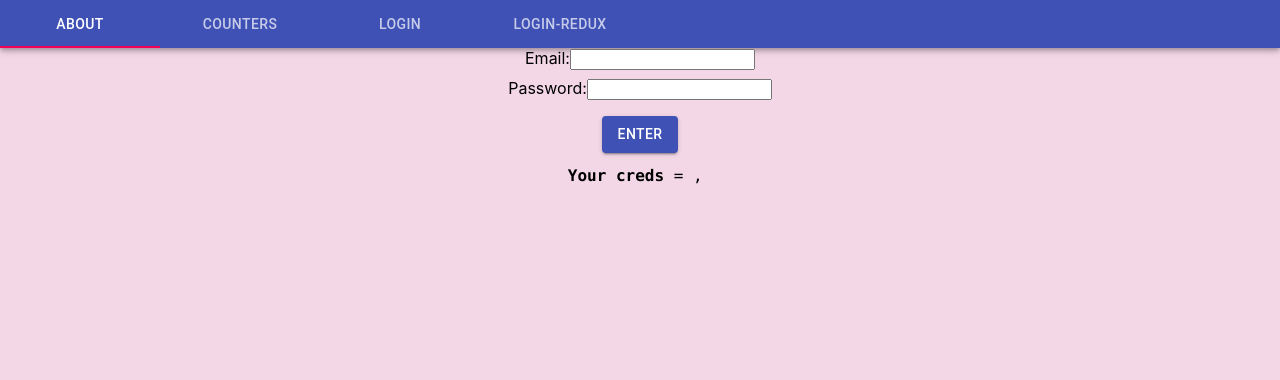
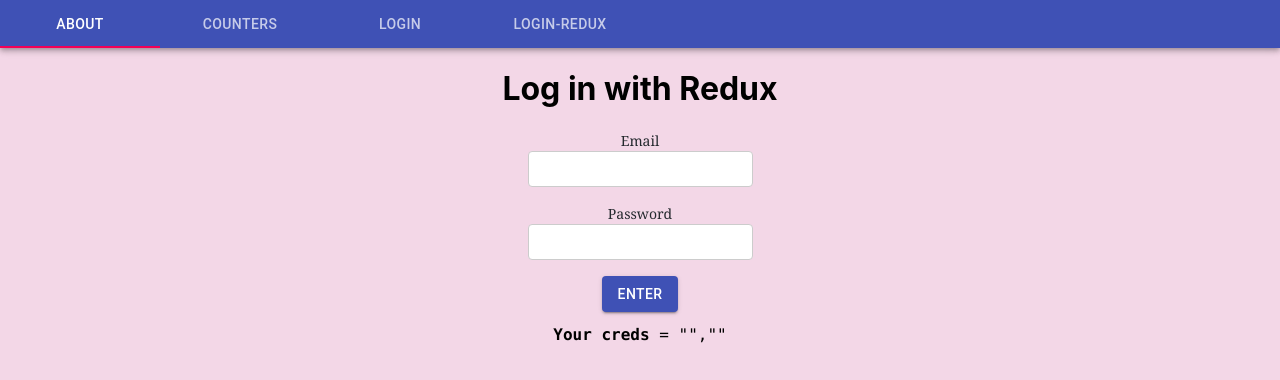
Before and after one commit to mashanobeard/second-task, a React (Create React App) app in the folder counter-counter/: page /Login-Redux in a window 1280 px wide. Shown: the top 380 px of the page. Built offline with nearby package versions, Linux system fonts and the light colour scheme.

Commit message:
task-5-ready

```diff
--- a/counter-counter/src/App.js
+++ b/counter-counter/src/App.js
@@ -6,12 +6,12 @@ import About from './components/About';
 import CounterParent from './containers/CounterParent';
 import Other from './components/ErrorPage';
 import Login from "./components/Login";
-import LoginRedux from './components/LoginRedux/loginRedux';
 import LoginSuccess from './components/LoginRedux/loginSuccess';
+import LoginReduxContainer from './containers/LoginReduxContainer';
 
 
 function App() {
-const routes = ["/About","/Counters", "/Login","/Login-Redux",'/Login-Redux/Success'];
+const routes = ["/About","/Counters", "/Login","/Login-Redux",'/404', '/Login-Redux/Success'];
 const [value, setValue] = React.useState(0)
 const handleTabs=(e,val)=>{
   setValue(val)
@@ -61,9 +61,9 @@ const handleTabs=(e,val)=>{
       <Route path="/About" component ={About} />
       <Route path="/Counters" component ={CounterParent} />
       <Route path="/Login" component ={Login} />
-      <Route exact path="/Login-Redux" component ={LoginRedux} />
+      <Route exact path="/Login-Redux" component ={LoginReduxContainer} />
       <Route path="/Login-Redux/Success" component ={LoginSuccess} />
-      <Route path="*"component ={Other} />
+      <Route path="/404"component ={Other} />
 
       </Switch>
 
--- a/counter-counter/src/components/loginRedux/loginRedux.js
+++ b/counter-counter/src/components/loginRedux/loginRedux.js
@@ -1,74 +1,69 @@
-import React from "react";
-import * as yup from "yup";
-import { Formik, Form, Field } from "formik";
-import { Grid, Button } from "@material-ui/core";
+import React from 'react';
+import { Formik, Form } from 'formik';
+import { Button } from '@material-ui/core';
 import PropTypes from 'prop-types';
 
-
-const validationSchema = yup.object().shape({
-  email: yup.string().email('Email is invalid').required("Email is required"),
-  password: yup.string().typeError('Must be a string').required("Password is required").min(6,'min 6 symbols')
-})
-
-const LoginRedux = ({emailChange, passwordChange, onSubmit, emailSuccess, passwordSuccess }) => {
+//new with old login
 
 
-return(
+const LoginRedux = ({ emailUpdate, passwordUpdate, onSubmit, emailSuccess, passwordSuccess }) => {
+  return (
   <div>
-   <Formik validationSchema={validationSchema} >
-    <Form
+      <h1>Log in with Redux</h1>
+      <Formik>
+        <Form onSubmit={onSubmit}>
+          <div>
+              <p>
+                  <label htmlFor="email" className="names" >Email</label> <br/>
+                  <input
+                  className="inputs"
+                   type='email'
+                   name='email'
+                   onChange={emailUpdate}
+                   required
+                  //onBlur={handleBlur}
+                   />
+              </p>
+              <p>
+                  <label htmlFor="password" className="names">Password</label> <br/>
+                  <input
+                   className="inputs"
+                   type='password'
+                   name='password'
+                   onChange={passwordUpdate}
+                   required
+                   minLength ="6"
 
-      onSubmit={onSubmit}>
-      <Grid container direction="column" spacing={1}>
-        <Grid item>
-          Email:
-          <Field
-            color="secondary"
-            name="email"
-            label="Email"
-            type="email"
-            onChange = {emailChange}
+                   //onBlur={handleBlur}
                     />
-        </Grid>
-        <Grid item>
-          Password:
-          <Field
-            color="secondary"
-            name="password"
-            label="Password"
-            type="password"
-            onChange = {passwordChange}
-          />
-        </Grid>
-        <Grid item>
-        </Grid>
-        <Grid item>
+              </p>
+
               <Button
                 variant="contained"
                 color="primary"
-            type="submit">
-            Enter
-          </Button>
-        </Grid>
-      </Grid>
+                type='submit'
+
+                >Enter</Button>
+
+          </div>
           </Form>
       </Formik>
           <div>
               <pre>
                 <code>
-      <strong>Your creds</strong> = {JSON.stringify(emailSuccess)}, {JSON.stringify(passwordSuccess)}
+                    <strong>Your creds</strong> = {JSON.stringify(emailSuccess)},
+                    {JSON.stringify(passwordSuccess)}
                 </code>
               </pre>
           </div>
         </div>
-)
+   );
 }
 LoginRedux.propTypes ={
-  emailChange: PropTypes.func,
-  passwordChange: PropTypes.func,
+  emailUpdate: PropTypes.func,
+  passwordUpdate: PropTypes.func,
   onSubmit: PropTypes.func,
   emailSuccess: PropTypes.string,
-  passwordSuccess: PropTypes.string
+  passwordSuccess: PropTypes.string,
 }
-
 export default LoginRedux;
--- a/counter-counter/src/components/loginRedux/loginSuccess.js
+++ b/counter-counter/src/components/loginRedux/loginSuccess.js
@@ -1,14 +1,20 @@
 import React from 'react';
+import { connect } from "react-redux";
 
 
-const LoginSuccess = () => {
-  console.log('rreer')
+const LoginSuccess = ({email, password}) => {
+
   return (
+
   <div>
-      <h1>Welcome </h1>
-
+      <h1>Welcome, {email} </h1>
+      <p>Your password: {password}</p>
   </div>
    );
+}
+const mapStateToProps = (state) => ({
+    email: state.FormReducer.email,
+    password: state.FormReducer.password,
+  });
 
-}
-export default LoginSuccess;
+export default connect(mapStateToProps, null) (LoginSuccess);
--- a/counter-counter/src/containers/LoginReduxContainer.js
+++ b/counter-counter/src/containers/LoginReduxContainer.js
@@ -2,33 +2,31 @@ import React from "react";
 import { connect } from "react-redux";
 import LoginRedux from "../components/LoginRedux/loginRedux";
 import { withRouter } from "react-router-dom";
-import { updateEmail, updatePassword } from '../actions';
-import FormReducer from "../reducer";
-
+import { updateEmail, updatePassword } from '../actions/index';
 
 
 const LoginReduxContainer = (props) => {
   const { updateEmail, updatePassword } = props;
+   console.log(props)
 
-
-  const handleEmailChange = (event) => {
+  const handleEmailUpdate = (event) => {
     updateEmail(event.target.value);
   };
 
-  const handlePasswordChange = (event) => {
+  const handlePasswordUpdate = (event) => {
     updatePassword(event.target.value);
   };
 
-   const onHandleSubmit = (event) => {
+   const handleSubmit = (event) => {
      event.preventDefault();
-     props.history.replace("/Login-Redux/Success");
+     props.history.push("/Login-Redux/Success");
    };
 
   return (
     <LoginRedux
-      emailChange={handleEmailChange}
-      passwordChange={handlePasswordChange}
-      onSubmit={onHandleSubmit}
+      emailUpdate={handleEmailUpdate}
+      passwordUpdate={handlePasswordUpdate}
+      onSubmit={handleSubmit}
       emailSuccess = {props.email}
       passwordSuccess = {props.password}
     />
--- a/counter-counter/src/index.js
+++ b/counter-counter/src/index.js
@@ -10,6 +10,7 @@ import FormReducer from './reducer';
 
 const  rootReducer = combineReducers({
   FormReducer: FormReducer
+
 })
 const store = createStore(rootReducer);
 
```
Lines whose indentation alone changed are shown as unchanged.
